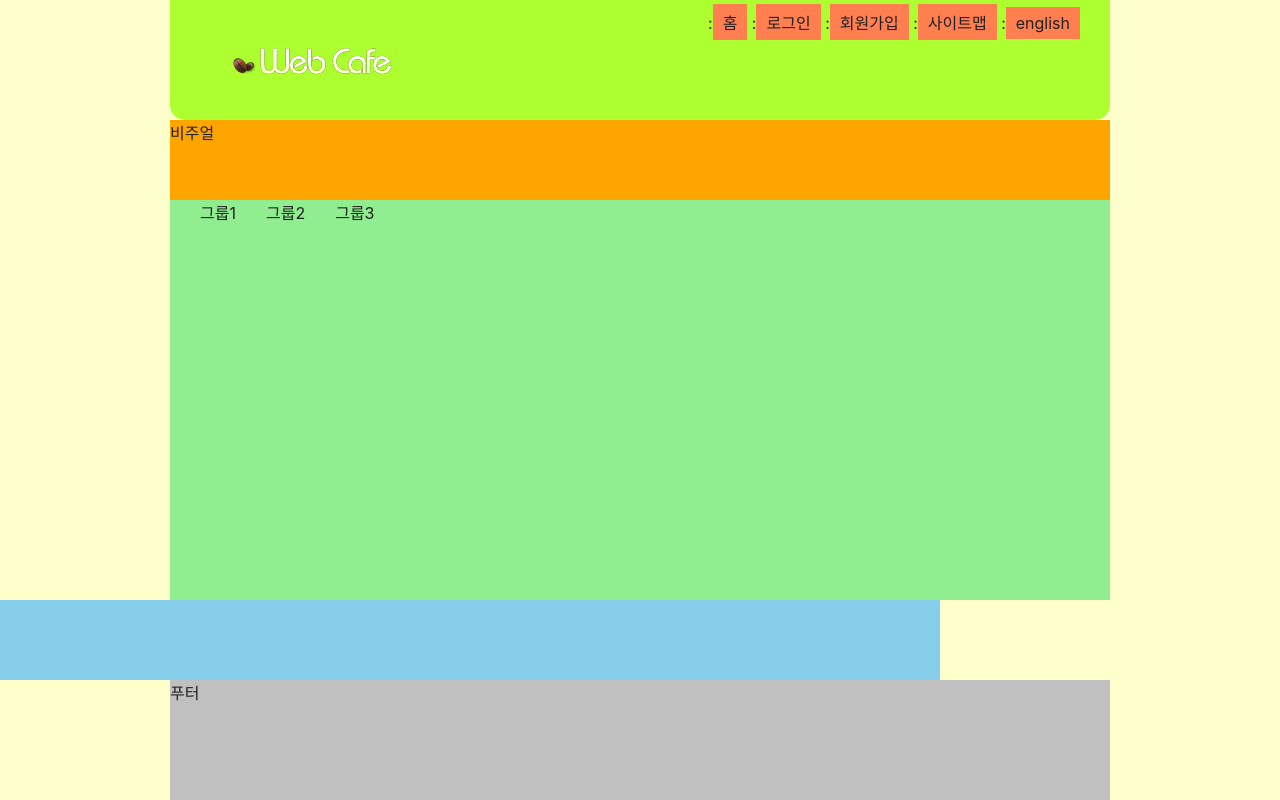
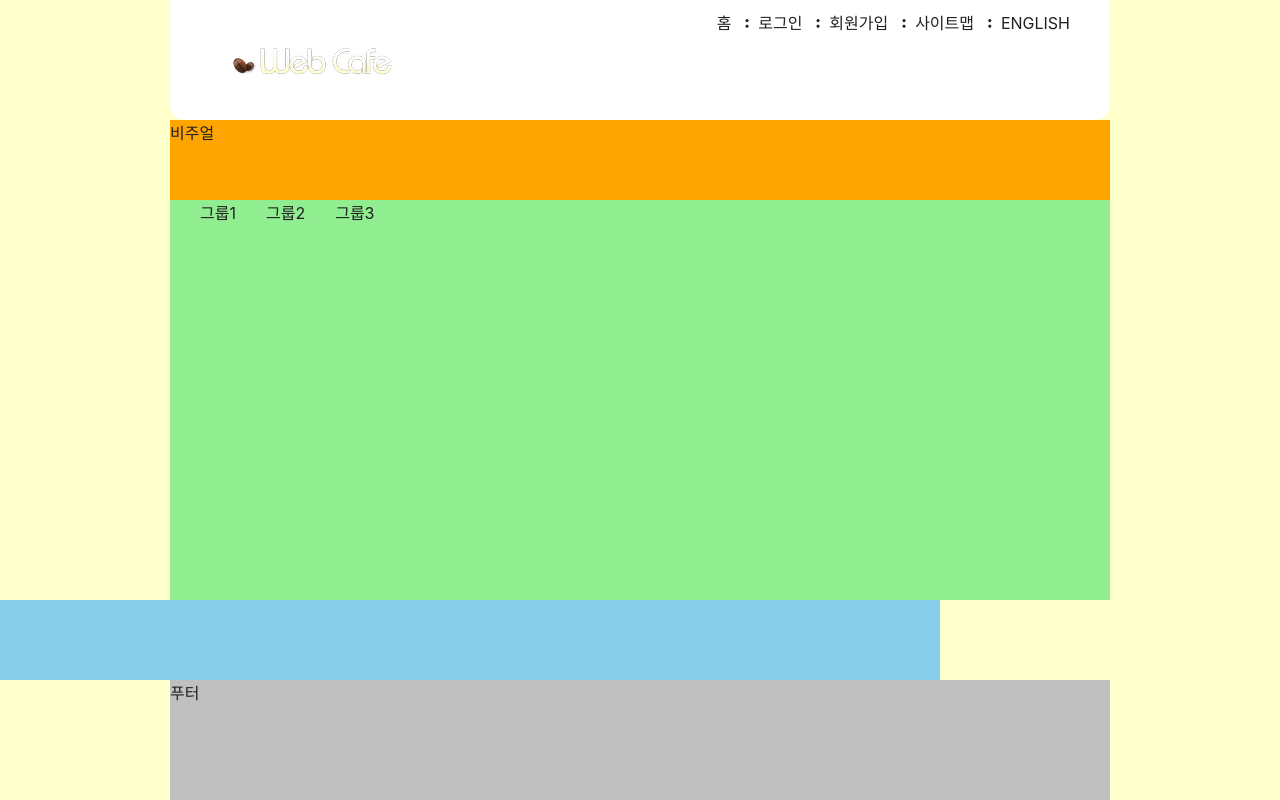
Before and after one commit to PracticeKJY/test3, a website: page index.html in a window 1280 px wide. Drawn offline with Linux system fonts and the light colour scheme; a web font is replaced by a local one.

Commit message:
LNB 최종수정연습

```diff
--- a/index.html
+++ b/index.html
@@ -21,12 +21,12 @@
       </h1>
 
       <!-- LNB (텍스트링크모음)만들기 -->
-      <ul class="member">
-        <li><span class="devider" aria-hidden="true">:</span><a href="/">홈</a></li>
-        <li><span class="devider" aria-hidden="true">:</span><a href="/">로그인</a></li>
-        <li><span class="devider" aria-hidden="true">:</span><a href="/">회원가입</a></li>
-        <li><span class="devider" aria-hidden="true">:</span><a href="/">사이트맵</a></li>
-        <li><span class="devider" aria-hidden="true">:</span><a href="/">english</a></li>
+      <ul class="member first">
+        <li><a href="/">홈</a></li>
+        <li><span class="icon-colon"></span><a href="/">로그인</a></li>
+        <li><span class="icon-colon"></span><a href="/">회원가입</a></li>
+        <li><span class="icon-colon"></span><a href="/">사이트맵</a></li>
+        <li><span class="icon-colon"></span><a href="/">english</a></li>
       </ul>
   </header>
 
--- a/styles/fontello.css
+++ b/styles/fontello.css
@@ -1,18 +1,29 @@
+@font-face {
+  font-family: 'fontello';
+  src: url('../font/fontello.eot?15103766');
+  src: url('../font/fontello.eot?15103766#iefix') format('embedded-opentype'),
+       url('../font/fontello.woff2?15103766') format('woff2'),
+       url('../font/fontello.woff?15103766') format('woff'),
+       url('../font/fontello.ttf?15103766') format('truetype'),
+       url('../font/fontello.svg?15103766#fontello') format('svg');
+  font-weight: normal;
+  font-style: normal;
+}
 /* Chrome hack: SVG is rendered more smooth in Windozze. 100% magic, uncomment if you need it. */
 /* Note, that will break hinting! In other OS-es font will be not as sharp as it could be */
 /*
 @media screen and (-webkit-min-device-pixel-ratio:0) {
   @font-face {
     font-family: 'fontello';
-    src: url('../font/fontello.svg?38310097#fontello') format('svg');
+    src: url('../font/fontello.svg?15103766#fontello') format('svg');
   }
 }
 */
-
- [class^="icon-"]:before, [class*=" icon-"]:before {
-  font-family: 'fontello';
+[class^="icon-"]:before, [class*=" icon-"]:before {
+  font-family: "fontello";
+  font-style: normal;
   font-weight: normal;
-  speak: none;
+  speak: never;
 
   display: inline-block;
   text-decoration: inherit;
@@ -43,8 +54,9 @@
   /* text-shadow: 1px 1px 1px rgba(127, 127, 127, 0.3); */
 }
 
-.icon-ok:before { content: '\e800'; } /* '' */
-.icon-plus:before { content: '\e801'; } /* '' */
-.icon-search:before { content: '\e802'; } /* '' */
-.icon-right-open:before { content: '\e803'; } /* '' */
-.icon-dot-circled:before { content: '\f192'; } /* '' */
+.icon-colon:before { content: '\e800'; } /* '' */
+.icon-ok:before { content: '\e801'; } /* '' */
+.icon-plus:before { content: '\e802'; } /* '' */
+.icon-search:before { content: '\e803'; } /* '' */
+.icon-right-dir:before { content: '\e804'; } /* '' */
+.icon-stop:before { content: '\e805'; } /* '' */
--- a/styles/style.css
+++ b/styles/style.css
@@ -1,5 +1,6 @@
 @import url(./normalize.css);
 @import url(./reset.css);
+@import url(./fontello.css);
 
 /* 기본 전체 스타일 */
 *,*::before, *::after{
@@ -34,7 +35,7 @@ body{
 
 /* 헤더 */
 .header{
-  background-color:greenyellow;
+  background-color: #fff;
   padding : 0 30px;
   height: 15vh;
   border-radius: 0 0 15px 15px;
@@ -48,10 +49,19 @@ body{
   top :45px;
   left : 60px;
 }
+/*
+.member li::before {
+  content: "\e800";
+  font-family: fontello;
+}
+*/
+
 
 .member{
-  padding: 4px 0;
-  text-align: right;
+  padding: 10px 10px;
+  text-align: right ;
+
+
   /* member을 span으로 안에 인라인박스를 만들고 text-align으로 방향조절 */
 }
 
@@ -61,10 +71,9 @@ body{
      inline 과 block 의 중간 단계) 식으로 각각 만들어줌. */
 }
 
+
 .member a{
-  background-color: coral;
-  padding: 6px 10px;
-  display: inherit;
+  text-transform: uppercase;
 }
 
 .divider{
```
Also changed, not shown: font/fontello.ttf, font/fontello.woff, font/fontello.woff2, 2 other files.
